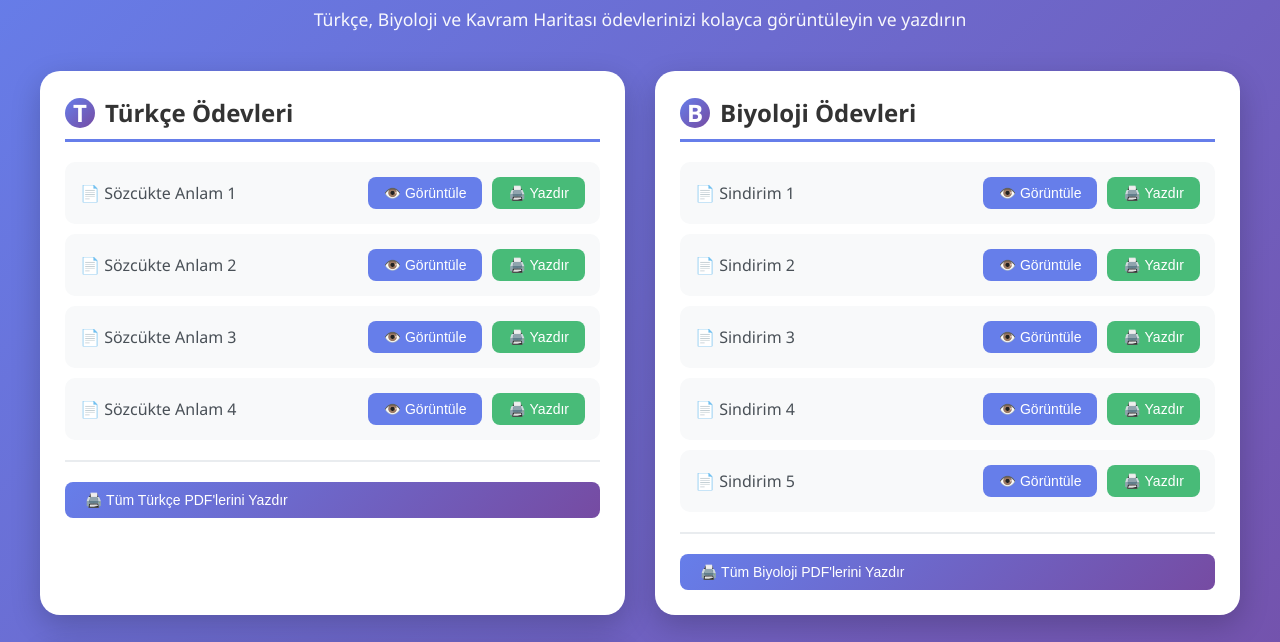
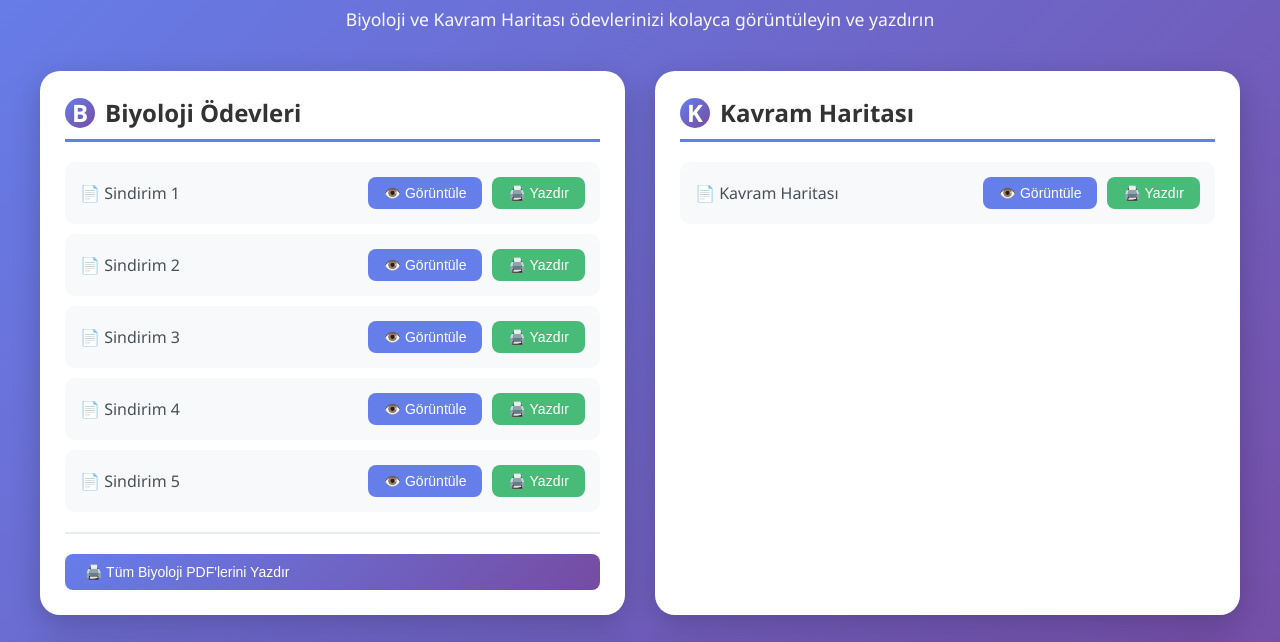
Before and after one commit to qualentheria/odev, a plain HTML site: page index.html in a window 1280 px wide. Shown: the part 78-720 px from the top of the page. Drawn offline with Linux system fonts and the light colour scheme.

Commit message:
Türkçe bölümü kaldırıldı - Sadece Biyoloji ve Kavram Haritası kaldı

```diff
--- a/index.html
+++ b/index.html
@@ -298,26 +298,10 @@
     <div class="container">
         <div class="header">
             <h1>📚 Ödev PDF Yazdırma Sistemi</h1>
-            <p>Türkçe, Biyoloji ve Kavram Haritası ödevlerinizi kolayca görüntüleyin ve yazdırın</p>
+            <p>Biyoloji ve Kavram Haritası ödevlerinizi kolayca görüntüleyin ve yazdırın</p>
         </div>
 
         <div class="subjects-grid">
-            <!-- Türkçe Kartı -->
-            <div class="subject-card">
-                <h2>
-                    <span class="subject-icon">T</span>
-                    Türkçe Ödevleri
-                </h2>
-                <ul class="pdf-list" id="turkce-list">
-                    <!-- PDF'ler JavaScript ile eklenecek -->
-                </ul>
-                <div class="card-print-all">
-                    <button class="btn btn-print-subject" onclick="printSubjectPDFs('turkce')">
-                        🖨️ Tüm Türkçe PDF'lerini Yazdır
-                    </button>
-                </div>
-            </div>
-
             <!-- Biyoloji Kartı -->
             <div class="subject-card">
                 <h2>
@@ -366,12 +350,6 @@
     <script>
         // PDF dosyaları listesi
         const pdfFiles = {
-            turkce: [
-                { name: 'Sözcükte Anlam 1', file: 'Turkce/Sözcükte Anlam 1.pdf' },
-                { name: 'Sözcükte Anlam 2', file: 'Turkce/Sözcükte Anlam 2.pdf' },
-                { name: 'Sözcükte Anlam 3', file: 'Turkce/Sözcükte Anlam 3.pdf' },
-                { name: 'Sözcükte Anlam 4', file: 'Turkce/Sözcükte Anlam 4.pdf' }
-            ],
             biyoloji: [
                 { name: 'Sindirim 1', file: 'Biyoloji/Sindirim 1.pdf' },
                 { name: 'Sindirim 2', file: 'Biyoloji/Sindirim 2.pdf' },
@@ -436,7 +414,6 @@
         // Belirli bir konunun tüm PDF'lerini yazdır
         function printSubjectPDFs(subject) {
             const subjectNames = {
-                'turkce': 'Türkçe',
                 'biyoloji': 'Biyoloji',
                 'kavram': 'Kavram Haritası'
             };
@@ -461,7 +438,7 @@
         // Tüm PDF'leri yazdır
         function printAllPDFs() {
             if (confirm('Tüm PDF dosyalarını yazdırmak istediğinizden emin misiniz?')) {
-                const allPDFs = [...pdfFiles.turkce, ...pdfFiles.biyoloji, ...pdfFiles.kavram];
+                const allPDFs = [...pdfFiles.biyoloji, ...pdfFiles.kavram];
                 let delay = 0;
 
                 allPDFs.forEach((pdf, index) => {
@@ -485,7 +462,6 @@
 
         // Sayfa yüklendiğinde PDF listelerini oluştur
         document.addEventListener('DOMContentLoaded', function() {
-            createPDFList('turkce', 'turkce-list');
             createPDFList('biyoloji', 'biyoloji-list');
             createPDFList('kavram', 'kavram-list');
         });
```
